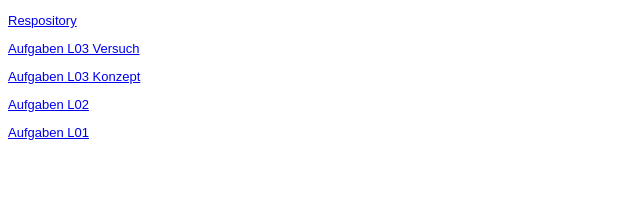
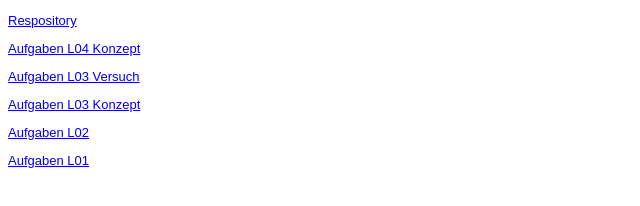
Before and after one commit to lopezcesar/EIA2_inverted, a plain HTML site: page steckbrief/steckbrief.htm in a window 1280 px wide. Shown: the whole page, without its empty margins (0-640 px from the left). Drawn offline with Linux system fonts and the light colour scheme.

Commit message:
Add files via upload

```diff
--- a/steckbrief/steckbrief.htm
+++ b/steckbrief/steckbrief.htm
@@ -19,6 +19,8 @@ body {
 
 <p><a target= "_blank" href="https://github.com/lopezcesar/EIA2_inverted">Respository</a></p>
 
+<p><a target= "_blank" href="https://github.com/lopezcesar/EIA2_inverted/tree/main/Aufgabe4">Aufgaben L04 Konzept</a></p>
+
 <p><a target= "_blank" href="https://github.com/lopezcesar/EIA2_inverted/tree/main/Aufgabe3">Aufgaben L03 Versuch</a></p>
 
 <p><a target= "_blank" href="https://github.com/lopezcesar/EIA2_inverted/tree/main/Aufgabe3">Aufgaben L03 Konzept</a></p>
```
